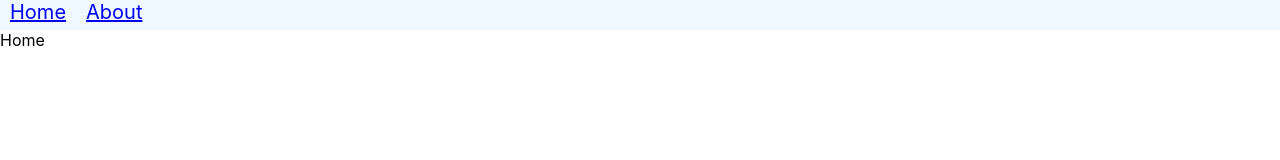
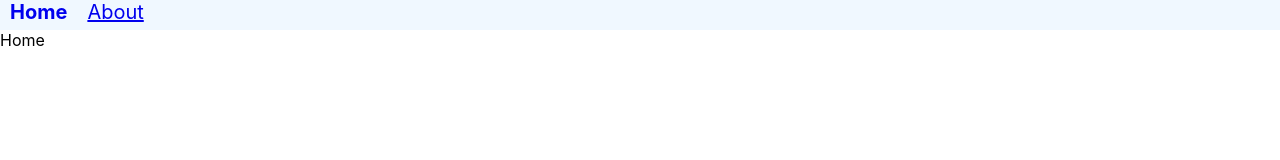
Before and after one commit to manoj633/react-revision, a React (Create React App) app: page / in a window 1280 px wide. Shown: the top 160 px of the page. Built offline with nearby package versions, Linux system fonts and the light colour scheme.

Commit message:
Active link styling

```diff
--- a/src/components/Router/NavBar.jsx
+++ b/src/components/Router/NavBar.jsx
@@ -1,11 +1,11 @@
 import React from "react";
-import { Link } from "react-router-dom";
+import { NavLink } from "react-router-dom";
 import "./navbar.css";
 export const NavBar = () => {
   return (
     <nav>
-      <Link to="/">Home</Link>
-      <Link to="/about">About</Link>
+      <NavLink to="/">Home</NavLink>
+      <NavLink to="/about">About</NavLink>
     </nav>
   );
 };
--- a/src/components/Router/navbar.css
+++ b/src/components/Router/navbar.css
@@ -7,3 +7,8 @@ nav {
 nav a {
     margin: 10px;
 }
+
+nav a.active {
+    text-decoration: none;
+    font-weight: bold;
+}
```
